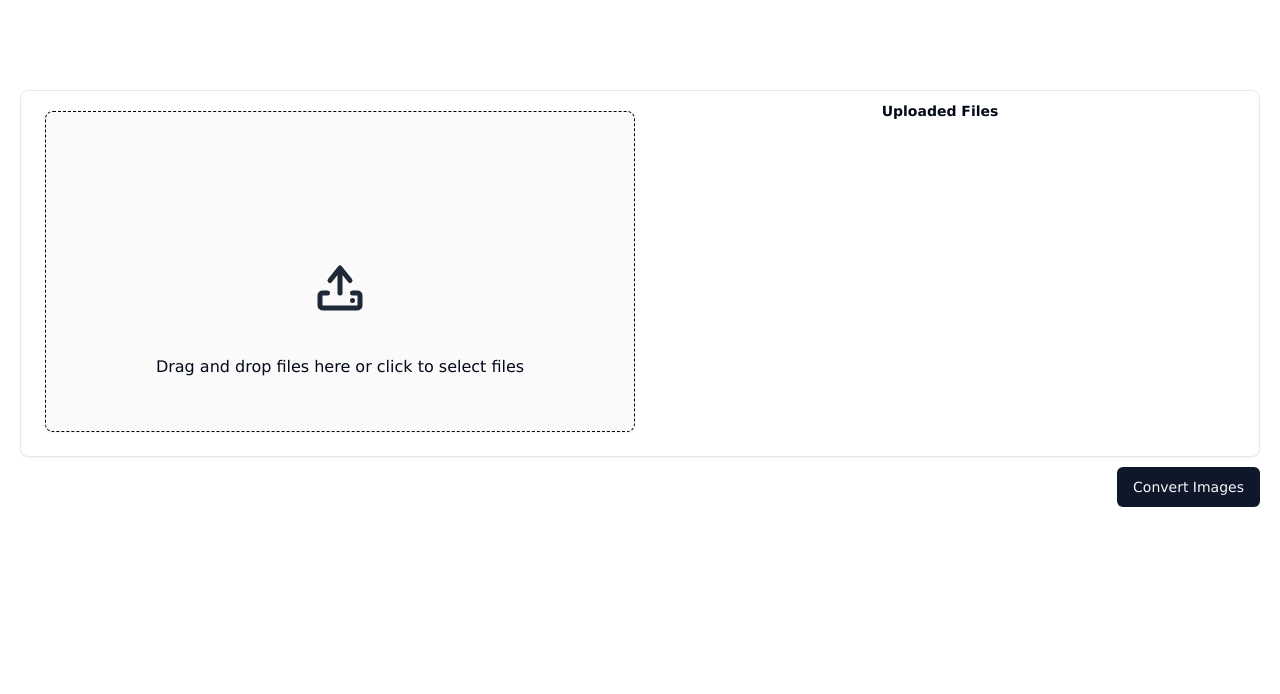
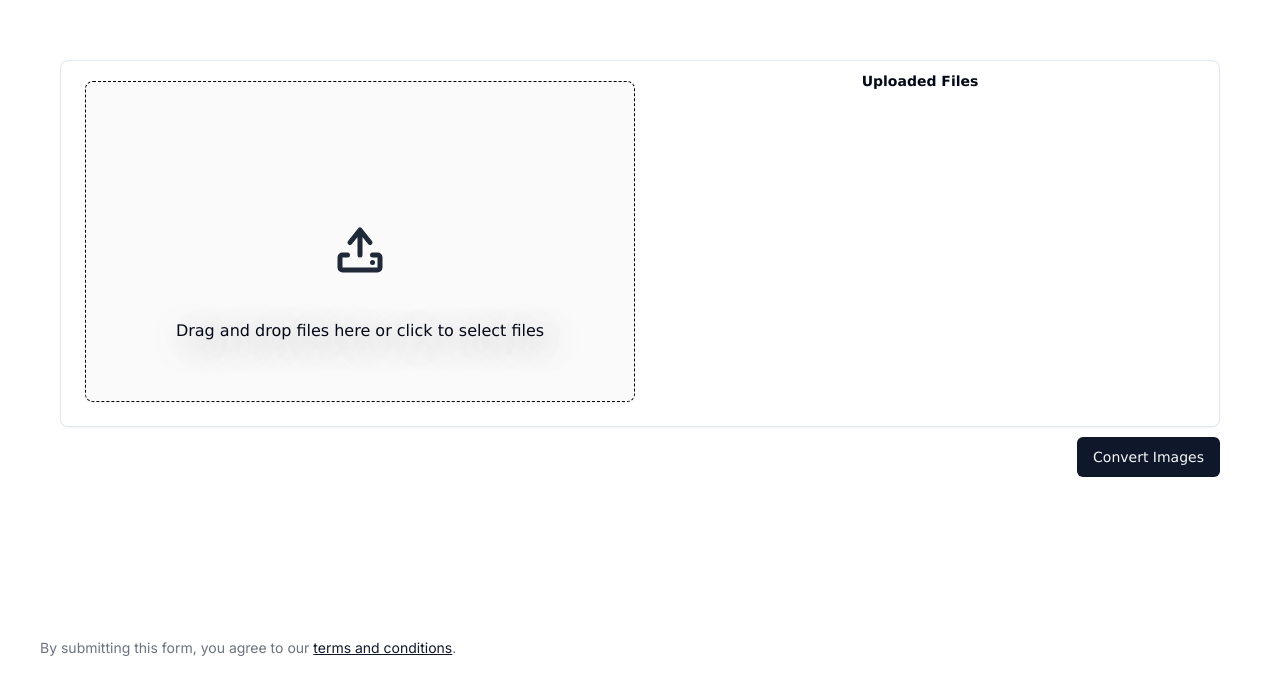
Before and after one commit to LinhNguyen310/ImageToText, a Next.js app: page / in a window 1280 px wide. Shown: the part 102-796 px from the top of the page. Built offline with nearby package versions, Linux system fonts and the light colour scheme.

Commit message:
feat: added hidden route

```diff
--- a/package.json
+++ b/package.json
@@ -3,7 +3,7 @@
   "version": "0.1.0",
   "private": true,
   "scripts": {
-    "dev": "next dev",
+    "dev": "next dev --turbo",
     "build": "next build",
     "start": "next start",
     "lint": "next lint"
@@ -18,6 +18,7 @@
     "class-variance-authority": "^0.7.0",
     "clsx": "^2.1.0",
     "cors": "^2.8.5",
+    "crypto-js": "^4.2.0",
     "file-saver": "^2.0.5",
     "formidable": "^3.5.1",
     "lucide-react": "^0.358.0",
@@ -26,11 +27,13 @@
     "next-connect": "^1.0.0",
     "react": "^18",
     "react-dom": "^18",
+    "react-hook-form": "^7.51.1",
     "tailwind-merge": "^2.2.2",
     "tailwindcss-animate": "^1.0.7"
   },
   "devDependencies": {
     "@types/cors": "^2.8.17",
+    "@types/crypto-js": "^4.2.2",
     "@types/file-saver": "^2.0.7",
     "@types/multer": "^1.4.11",
     "@types/node": "^20",
--- a/src/app/globals.css
+++ b/src/app/globals.css
@@ -74,3 +74,99 @@
     @apply bg-background text-foreground;
   }
 }
+
+
+@import url(https://fonts.googleapis.com/css?family=Shadows+Into+Light);
+
+html {
+  display: table;
+  width: 100%; height: 100%;
+  table-layout: fixed;
+}
+
+body {
+  display: table-cell;
+  width: 100%; height: 100%;
+  vertical-align: middle;
+  font-family: 'Shadows Into Light';
+  color: #111;
+}
+
+.wrapper {
+  width: 500px; height: 500px;
+  position: relative;
+  margin: 0 auto;
+}
+
+input[type="checkbox"] {
+  display: none;
+}
+
+input[type="checkbox"] + label {
+  width: 100px; height: 100px;
+  line-height: 100px;
+  display: inline-block;
+  position: absolute;
+  text-align: center;
+  font-size: 100px;
+  transition: all 1s ease;
+}
+
+label {
+  text-shadow: 8px 8px 30px rgba(0,0,0,0.5);
+}
+  label:hover {
+    color: #c32a2a;
+    cursor: pointer;
+  }
+
+#ck1 + label,
+#ck2 + label {
+  border-radius: 50px;
+  top: 0;
+}
+
+#ck1:checked + label,
+#ck2:checked + label,
+#ck3:checked + label {
+  background: #c32a2a;
+  font-size: 0;
+  transition: all 1s ease;
+}
+
+#ck1:checked + label,
+#ck2:checked + label {
+  width: 300px; height: 300px;
+  border-radius: 150px;
+  line-height: 300px;
+}
+
+#ck1 + label {
+  left: 0;
+}
+
+#ck2 + label {
+  right: 0;
+}
+
+#ck3 + label {
+  bottom: 0; left: 50%;
+  margin: 0 -50px;
+}
+  #ck3:checked + label {
+    width: 275px; height: 275px;
+    bottom: 96px; left: 162px;
+    transform: rotate(45deg);
+    line-height: 27px;
+  }
+
+span {
+  display: inline-block;
+  text-align: center;
+  position: absolute;
+  bottom: 10px; left: 50%;
+  margin-left: -100px;
+  width: 200px;
+  font-size: 35px;
+  color: #000000; /* corrected color value */
+}
--- /dev/null
+++ b/src/app/hidden/page.tsx
@@ -0,0 +1,74 @@
+"use client";
+import React from "react";
+import { Input } from "../../../components/ui/input";
+import { Label } from "@/components/ui/label";
+import { Button } from "@/components/ui/button";
+import CryptoJS from "crypto-js";
+
+type Props = {};
+
+const page = (props: Props) => {
+  const passwordHash =
+    "16955b0cd729017d6de042b663d9b85648e9ad513dc7d01cbb839ea986940f36";
+
+  const [typedPassword, setTypedPassword] = React.useState("");
+  const [isPasswordCorrect, setIsPasswordCorrect] = React.useState(false);
+  return (
+    <div className="w-full">
+      {isPasswordCorrect ? (
+        <div>
+          <div className="wrapper">
+            <input type="checkbox" id="ck1" />
+            <label className="font-serif" htmlFor="ck1">
+              I
+            </label>
+            <input type="checkbox" id="ck2" />
+            <label htmlFor="ck2">love</label>
+            <input type="checkbox" id="ck3" />
+            <label className="font-sans italic" htmlFor="ck3">
+              you
+            </label>
+          </div>
+          <span className="">
+            <h1
+              className="bg-gradient-to-br
+          text-9xl
+        font-sans italic font-light
+        from-red-200 to-red-500 bg-clip-text text-transparent"
+            >
+              MY
+            </h1>
+            (BOOBOO😋😋)
+          </span>
+        </div>
+      ) : (
+        <div className="grid w-full max-w-sm items-center gap-1.5 m-auto">
+          <Label htmlFor="password">GUESS THE PASSWORD!</Label>
+          <div className="flex w-full items-center space-x-2">
+            <Input
+              type="password"
+              onChange={(e) => setTypedPassword(e.target.value)}
+              id="password"
+              placeholder="WHAT IS THE PASSCODE ?"
+            />
+            <Button
+              onClick={() => {
+                setIsPasswordCorrect(
+                  CryptoJS.SHA256(typedPassword).toString() === passwordHash
+                );
+              }}
+              type="submit"
+            >
+              Subscribe
+            </Button>
+          </div>
+          <Label className="text-red-500 font-mono" htmlFor="password">
+            {typedPassword.length > 0 && "WRONG PASSWORD! TRY AGAIN!"}
+          </Label>
+        </div>
+      )}
+    </div>
+  );
+};
+
+export default page;
--- a/src/app/page.tsx
+++ b/src/app/page.tsx
@@ -274,6 +274,7 @@ export default function InputFile() {
     setIsTranslationDone(true);
   };
   return (
+    <div className="p-10 flex flex-col gap-10 max-h-screen">
       <div
         style={{
           display: "flex",
@@ -441,7 +442,9 @@ export default function InputFile() {
                       <Card
                         draggable="true"
                         onDragStart={(event) => handleDragStart(event, index)}
-                      onDragOver={(event) => handleDragOverImage(event, index)}
+                        onDragOver={(event) =>
+                          handleDragOverImage(event, index)
+                        }
                         onDragEnd={handleDragEnd}
                         key={index}
                         style={{
@@ -555,5 +558,13 @@ export default function InputFile() {
           </div>
         </div>
       </div>
+      <p className="text-gray-500 text-sm">
+        By submitting this form, you agree to our{" "}
+        <a href="/hidden" className="text-primary underline">
+          terms and conditions
+        </a>
+        .
+      </p>
+    </div>
   );
 }
```
Also changed, not shown: 1 other file (tests, documents, lock files or other folders). Lines whose indentation alone changed are shown as unchanged.
